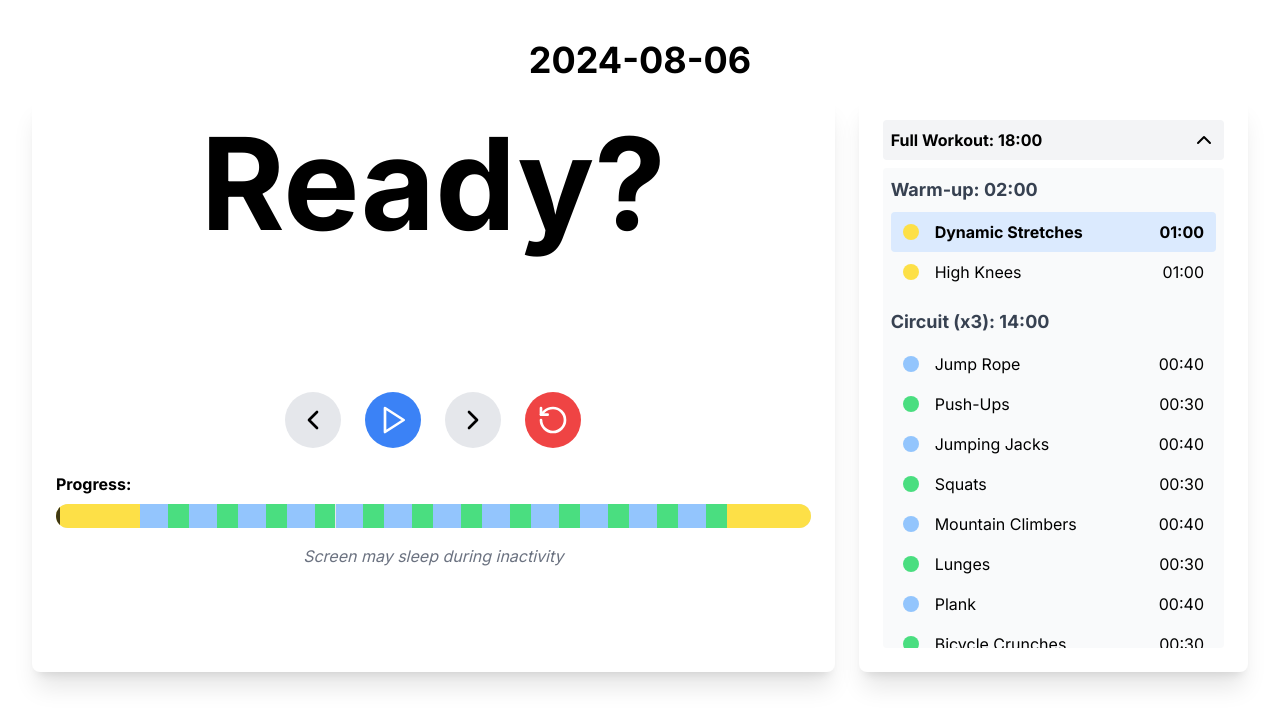
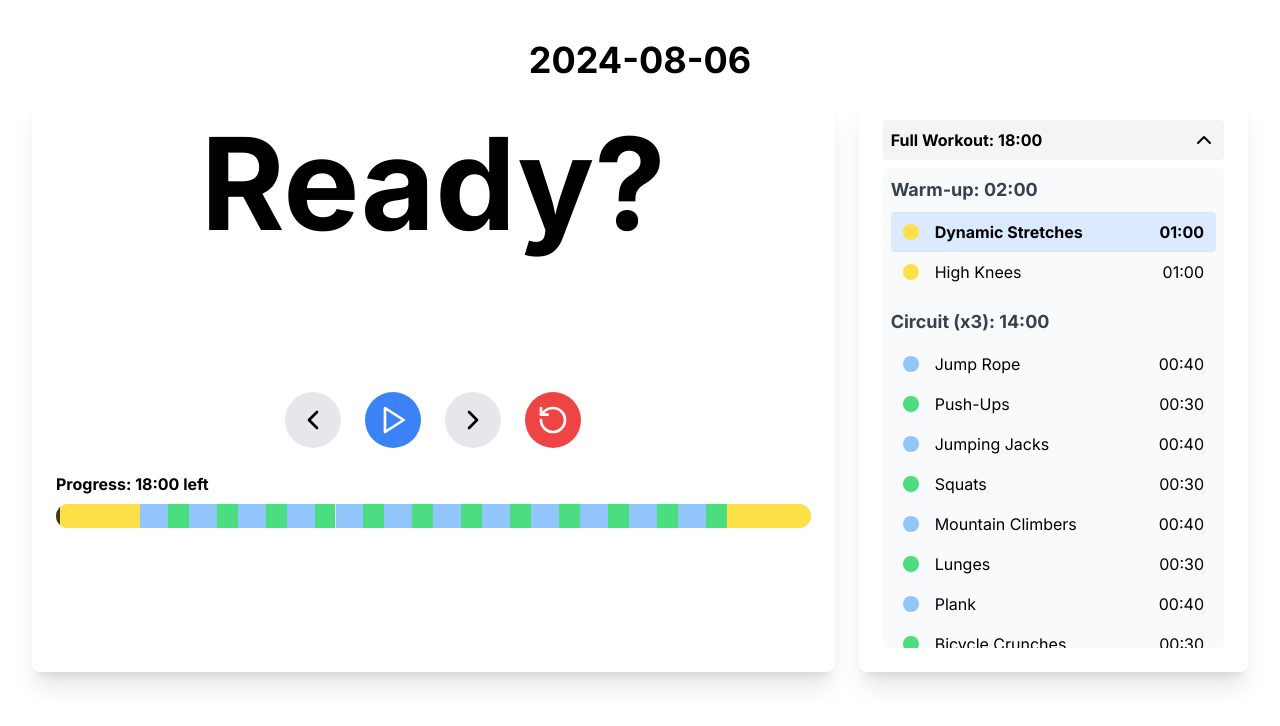
Before and after one commit to saadiq/interval-timer, a Next.js app: page / in a window 1280 px wide. Shown: the top 726 px of the page. Built offline with nearby package versions, Linux system fonts and the light colour scheme.

Commit message:
display time remaining in workout

```diff
--- a/src/app/page.tsx
+++ b/src/app/page.tsx
@@ -353,6 +353,11 @@ function HomeContent() {
     };
   }, [workout, circuitRepetitions]);
 
+  const getRemainingTime = useCallback(() => {
+    const { totalWorkoutDuration } = getWorkoutSections();
+    return Math.max(0, totalWorkoutDuration - time);
+  }, [getWorkoutSections, time]);
+
   const getCurrentPosition = useCallback((currentTime: number) => {
     const { warmUp, circuit, coolDown } = getWorkoutSections();
     let accumulatedTime = 0;
@@ -449,7 +454,9 @@ function HomeContent() {
                 </div>
 
                 <div className="mb-4">
-                  <div className="font-bold mb-2">Progress:</div>
+                  <div className="font-bold mb-2">
+                    Progress: {formatTime(getRemainingTime())} left
+                  </div>
                   <div className="progress-bar">
                     {getWorkoutProgression().map((item, index) => (
                       <div
@@ -471,10 +478,10 @@ function HomeContent() {
                 {/* Add this new section for wake lock info */}
                 {isSupported && (
                   <div className="text-center mt-4">
-                    <p className={isActive ? "" : "italic text-gray-500"}>
+                    <p className="italic text-gray-500">
                       {isActive
                         ? "Screen will stay awake during workout"
-                        : "Screen may sleep during inactivity"}
+                        : ""}
                     </p>
                   </div>
                 )}
```
